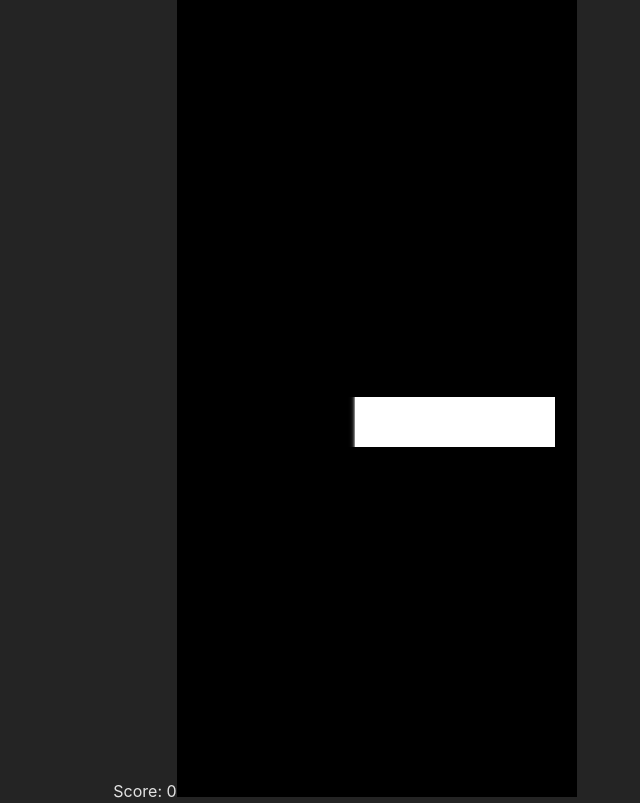
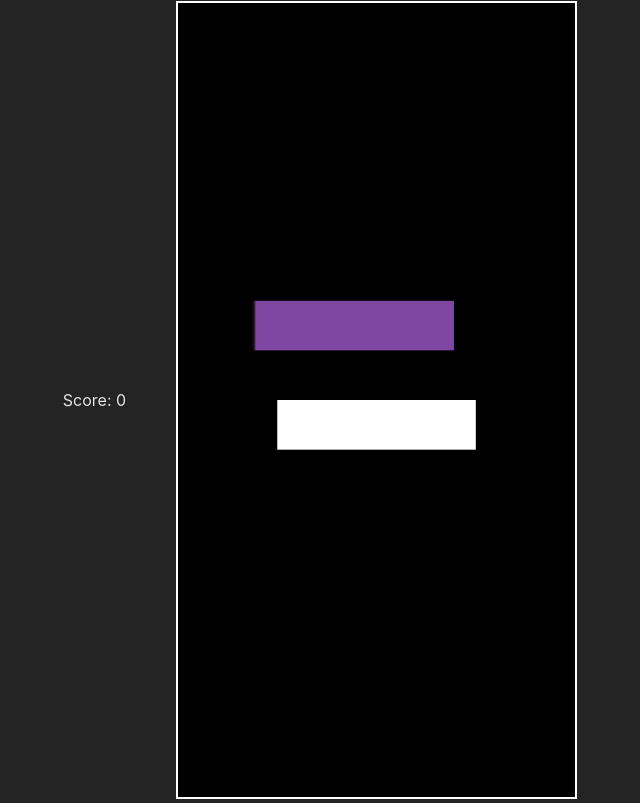
Before and after one commit to codesthenos/StackTower-React, a React (Vite) app: page / in a window 1280 px wide. Shown: the whole page, without its empty margins (295-935 px from the left). Built offline with nearby package versions, Linux system fonts and the light colour scheme.

Commit message:
despues de todos los prompts gratis con v0dev, acabo llegando al mismo codigo que le habia pasado, con la execpcion de incluir un useState para score, setScore y mejorar un pelin la experiencia de usuario con la score al reiniciar el juego... xD pero bueno, aprendo bastantes cosas por el camino

```diff
--- a/src/index.css
+++ b/src/index.css
@@ -48,8 +48,15 @@ body {
   }
 }
 
+.App {
+  display: flex;
+  justify-content: center;
+  align-items: center;
+}
+
 #canvas {
   width: 70%;
   height: 90%;
   border: 2px solid white;
+  margin: 0 50px;
 }
--- a/src/v0dev-refactor/Game.tsx
+++ b/src/v0dev-refactor/Game.tsx
@@ -2,16 +2,16 @@ import { useGame } from './useGame.ts'
 import { CANVAS_WIDTH, CANVAS_HEIGHT } from './constants.ts'
 
 function Game () {
-  const { canvasRef, score, handleInput } = useGame()
+  const { canvasRef, scoreRef, score } = useGame()
 
   return (
     <>
-      <span>Score: <span>{score}</span></span>
+      <span>Score: <span ref={scoreRef}>{score}</span></span>
       <canvas
         ref={canvasRef}
+        id="canvas"
         width={CANVAS_WIDTH}
         height={CANVAS_HEIGHT}
-        onPointerDown={handleInput}
       />
     </>
   )
--- a/src/v0dev-refactor/useGame.ts
+++ b/src/v0dev-refactor/useGame.ts
@@ -1,51 +1,95 @@
-// useGame.ts
-import { useState, useEffect, useRef, useCallback } from 'react'
-import { MODES, BOX_HEIGHT, CANVAS_WIDTH, CANVAS_HEIGHT, INITIAL_BOX_WIDTH, INITIAL_X_SPEED, INITIAL_Y_SPEED } from './constants.ts'
-import { drawBackground, gameOver, createStepColor } from './gameLogic.ts'
+import { useRef, useEffect, useState } from 'react'
+import { BOX_HEIGHT, CANVAS_WIDTH, INITIAL_BOX_WIDTH, INITIAL_BOX_Y, INITIAL_X_SPEED, INITIAL_Y_SPEED, MODES } from './constants.ts'
+import { createStepColor, drawBackground, gameOver } from './gameLogic.ts'
+import type { Box, Debris } from './types.d.ts'
 
 export function useGame () {
-  const canvasRef = useRef<HTMLCanvasElement>(null)
+  const canvasRef = useRef<HTMLCanvasElement | null>(null)
+  const scoreRef = useRef<HTMLSpanElement | null>(null)
   const [score, setScore] = useState(0)
-  const gameMode = useRef<MODES>(MODES.BOUNCE)
-  const boxes = useRef([{
-    x: (CANVAS_WIDTH / 2) - (INITIAL_BOX_WIDTH / 2),
-    y: 200,
-    width: INITIAL_BOX_WIDTH,
-    color: 'white'
-  }])
-  const debris = useRef({ x: 0, y: 0, width: 0 })
 
-  const currentRef = useRef(0)
+  const currentRef = useRef(1)
+  const modeRef = useRef<MODES>(MODES.BOUNCE)
+  const scrollRef = useRef(0)
+  const cameraRef = useRef(0)
   const xSpeedRef = useRef(INITIAL_X_SPEED)
   const ySpeedRef = useRef(INITIAL_Y_SPEED)
-  const scrollRef = useRef(0)
-  const cameraRef = useRef(0)
+  const boxesRef = useRef<Box[]>([])
+  const debrisRef = useRef<Debris>({ x: 0, y: 0, width: 0 })
 
-  const createNewBox = useCallback(() => {
-    const lastBox = boxes.current[boxes.current.length - 1]
-    boxes.current.push({
+  useEffect(() => {
+    const canvas = canvasRef.current
+    if (!canvas) return
+    const context = canvas.getContext('2d')
+    if (!context) return
+
+    function drawDebris () {
+      if (!context) return
+
+      const { x, y, width } = debrisRef.current
+      const newY = INITIAL_BOX_Y - y + cameraRef.current
+
+      context.fillStyle = 'red'
+      context.fillRect(x, newY, width, BOX_HEIGHT)
+    }
+
+    function drawBoxes () {
+      if (!context) return
+
+      boxesRef.current.forEach((box) => {
+        const { x, y, width, color } = box
+        const newY = INITIAL_BOX_Y - y + cameraRef.current
+
+        context.fillStyle = color
+        context.fillRect(x, newY, width, BOX_HEIGHT)
+      })
+    }
+
+    function updateCamera () {
+      if (scrollRef.current > 0) {
+        cameraRef.current++
+        scrollRef.current--
+      }
+    }
+
+    function createNewBox () {
+      boxesRef.current[currentRef.current] = {
         x: 0,
-      y: lastBox.y + BOX_HEIGHT,
-      width: lastBox.width,
-      color: createStepColor(boxes.current.length)
-    })
-    currentRef.current = boxes.current.length - 1
-  }, [])
+        y: (currentRef.current + 5) * BOX_HEIGHT,
+        width: boxesRef.current[currentRef.current - 1].width,
+        color: createStepColor(currentRef.current)
+      }
+    }
 
-  const handleBoxLanding = useCallback(() => {
-    if (currentRef.current < 1 || currentRef.current >= boxes.current.length) return
+    function createNewDebris (difference: number) {
+      const currentBox = boxesRef.current[currentRef.current]
+      const previousBox = boxesRef.current[currentRef.current - 1]
 
-    const currentBox = boxes.current[currentRef.current]
-    const previousBox = boxes.current[currentRef.current - 1]
+      const debrisX = currentBox.x > previousBox.x
+        ? currentBox.x + currentBox.width
+        : currentBox.x
 
-    if (!currentBox || !previousBox) return
+      debrisRef.current = {
+        x: debrisX,
+        y: currentBox.y,
+        width: difference
+      }
+    }
 
-    const difference = currentBox.x - previousBox.x
+    function updateFallMode () {
+      const currentBox = boxesRef.current[currentRef.current]
+      currentBox.y -= ySpeedRef.current
 
-    if (Math.abs(difference) >= currentBox.width) {
-      gameMode.current = MODES.GAMEOVER
-      return
+      const positionPreviousBox = boxesRef.current[currentRef.current - 1].y + BOX_HEIGHT
+
+      if (currentBox.y <= positionPreviousBox) {
+        handleBoxLanding()
       }
+    }
+
+    function adjustCurrentBox (difference: number) {
+      const currentBox = boxesRef.current[currentRef.current]
+      const previousBox = boxesRef.current[currentRef.current - 1]
 
       if (currentBox.x > previousBox.x) {
         currentBox.width -= difference
@@ -53,118 +97,123 @@ export function useGame () {
         currentBox.width += difference
         currentBox.x = previousBox.x
       }
-
-    debris.current = {
-      x: currentBox.x > previousBox.x ? currentBox.x + currentBox.width : currentBox.x,
-      y: currentBox.y,
-      width: Math.abs(difference)
     }
 
+    function handleBoxLanding () {
+      if (!context) return
+
+      const currentBox = boxesRef.current[currentRef.current]
+      const previousBox = boxesRef.current[currentRef.current - 1]
+
+      const difference = currentBox.x - previousBox.x
+
+      if (Math.abs(difference) >= currentBox.width) {
+        gameOver(context)
+        modeRef.current = MODES.GAMEOVER
+        return
+      }
+
+      adjustCurrentBox(difference)
+      createNewDebris(difference)
+
       xSpeedRef.current += xSpeedRef.current > 0 ? 1 : -1
+      currentRef.current += 1
       scrollRef.current = BOX_HEIGHT
-    gameMode.current = MODES.BOUNCE
+      modeRef.current = MODES.BOUNCE
 
-    setScore(prevScore => prevScore + 1)
+      setScore(currentRef.current - 1)
 
       createNewBox()
-  }, [createNewBox])
+    }
 
-  const gameLoop = useCallback(() => {
-    const canvas = canvasRef.current
-    if (!canvas) return
-    const context = canvas.getContext('2d')
-    if (!context) return
-
-    drawBackground(context)
-
-    // Draw boxes
-    boxes.current.forEach((box) => {
-      const { x, y, width, color } = box
-      const newY = CANVAS_HEIGHT - 200 - y + cameraRef.current
-      context.fillStyle = color
-      context.fillRect(x, newY, width, BOX_HEIGHT)
-    })
-
-    // Draw debris
-    const { x, y, width } = debris.current
-    const newY = CANVAS_HEIGHT - 200 - y + cameraRef.current
-    context.fillStyle = 'red'
-    context.fillRect(x, newY, width, BOX_HEIGHT)
-
-    if (gameMode.current === MODES.BOUNCE && currentRef.current < boxes.current.length) {
-      const currentBox = boxes.current[currentRef.current]
+    function moveAndDetectCollision () {
+      const currentBox = boxesRef.current[currentRef.current]
       currentBox.x += xSpeedRef.current
 
-      if (currentBox.x + currentBox.width > CANVAS_WIDTH || currentBox.x < 0) {
+      const isMovingRight = xSpeedRef.current > 0
+      const isMovingLeft = xSpeedRef.current < 0
+
+      const hasHitRightSide =
+      currentBox.x + currentBox.width > CANVAS_WIDTH
+
+      const hasHitLeftSide = currentBox.x < 0
+
+      if (
+        (isMovingRight && hasHitRightSide) ||
+        (isMovingLeft && hasHitLeftSide)
+      ) {
         xSpeedRef.current = -xSpeedRef.current
-      }
-    } else if (gameMode.current === MODES.FALL && currentRef.current < boxes.current.length) {
-      const currentBox = boxes.current[currentRef.current]
-      const previousBox = boxes.current[currentRef.current - 1]
-      if (currentBox && previousBox) {
-        currentBox.y -= ySpeedRef.current
-
-        if (currentBox.y <= previousBox.y + BOX_HEIGHT) {
-          handleBoxLanding()
-        }
       }
     }
 
-    debris.current.y -= ySpeedRef.current
-
-    if (scrollRef.current > 0) {
-      cameraRef.current++
-      scrollRef.current--
+    function handleInput () {
+      if (modeRef.current === MODES.GAMEOVER) {
+        restart()
+      } else if (modeRef.current === MODES.BOUNCE) {
+        modeRef.current = MODES.FALL
+      }
     }
 
-    if (gameMode.current !== MODES.GAMEOVER) {
-      requestAnimationFrame(gameLoop)
-    } else {
-      gameOver(context)
-    }
-  }, [handleBoxLanding])
-
-  useEffect(() => {
-    if (canvasRef.current) {
-      gameLoop()
-    }
-  }, [gameLoop])
-
-  const handleInput = useCallback(() => {
-    if (gameMode.current === MODES.GAMEOVER) {
-      // Restart game
-      boxes.current = [{
+    function initializeGameState () {
+      boxesRef.current = [{
         x: (CANVAS_WIDTH / 2) - (INITIAL_BOX_WIDTH / 2),
         y: 200,
         width: INITIAL_BOX_WIDTH,
         color: 'white'
       }]
-      debris.current = { x: 0, y: 0, width: 0 }
-      currentRef.current = 0
+
+      debrisRef.current = { x: 0, y: 0, width: 0 }
+      currentRef.current = 1
+      modeRef.current = MODES.BOUNCE
       xSpeedRef.current = INITIAL_X_SPEED
       ySpeedRef.current = INITIAL_Y_SPEED
       scrollRef.current = 0
       cameraRef.current = 0
+
+      createNewBox()
       setScore(0)
-      gameMode.current = MODES.BOUNCE
-      createNewBox()
-      gameLoop()
-    } else if (gameMode.current === MODES.BOUNCE) {
-      gameMode.current = MODES.FALL
     }
-  }, [createNewBox, gameLoop])
 
-  useEffect(() => {
-    const handleKeyDown = (event: KeyboardEvent) => {
+    function draw () {
+      if (!context) return
+
+      if (modeRef.current === MODES.GAMEOVER) return
+
+      drawBackground(context)
+      drawBoxes()
+      drawDebris()
+
+      if (modeRef.current === MODES.BOUNCE) {
+        moveAndDetectCollision()
+      } else if (modeRef.current === MODES.FALL) {
+        updateFallMode()
+      }
+
+      debrisRef.current.y -= ySpeedRef.current
+      updateCamera()
+
+      requestAnimationFrame(draw)
+    }
+
+    function restart () {
+      initializeGameState()
+      draw()
+    }
+
+    canvas.addEventListener('pointerdown', handleInput)
+    document.addEventListener('keydown', (event) => {
       if (event.key === ' ') {
         handleInput()
       }
+    })
+
+    restart()
+
+    return () => {
+      canvas.removeEventListener('pointerdown', handleInput)
+      document.removeEventListener('keydown', handleInput)
     }
-    document.addEventListener('keydown', handleKeyDown)
-    return () => {
-      document.removeEventListener('keydown', handleKeyDown)
+  }, [])
+
+  return { canvasRef, scoreRef, score }
 }
-  }, [handleInput])
-
-  return { canvasRef, score, handleInput }
-}
```
Also changed, not shown: src/v0dev-refactor/hooks/useGameLoop.ts (deleted, +0 -197 lines), src/v0dev-refactor/hooks/useGameState.ts (deleted, +0 -37 lines), src/v0dev-refactor/hooks/useInputHandling.ts (deleted, +0 -47 lines). Lines whose indentation alone changed are shown as unchanged.
